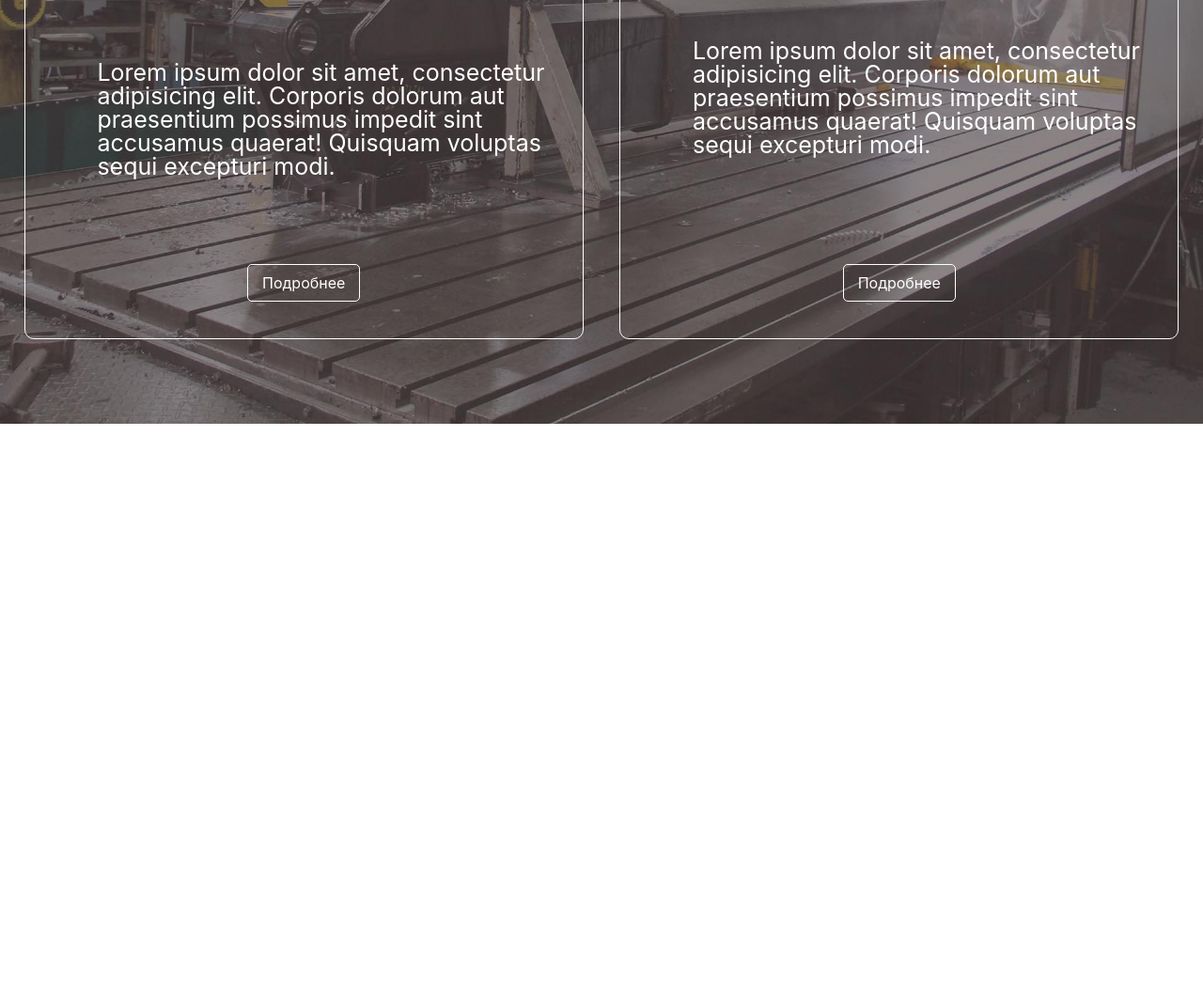
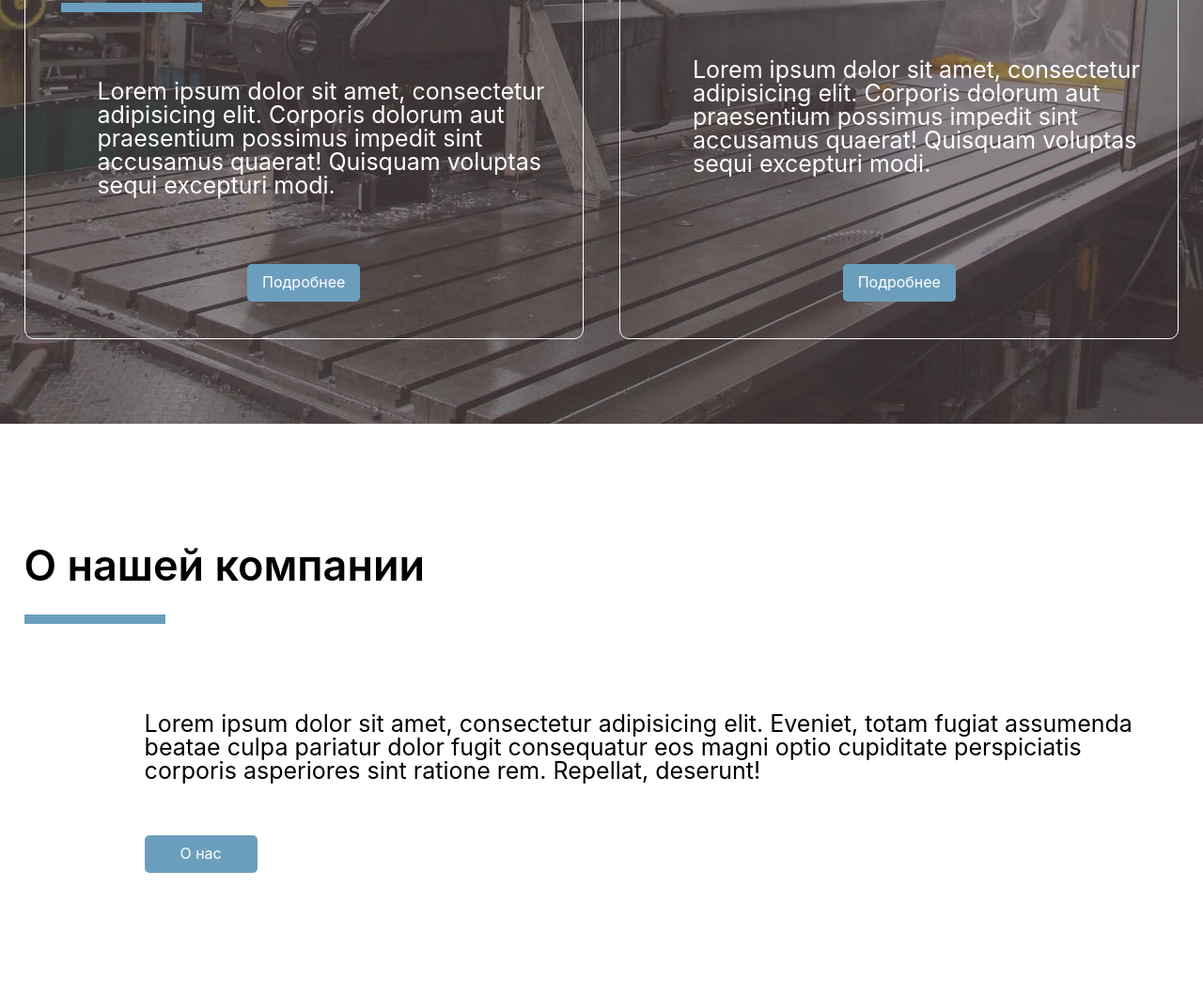
Before and after one commit to timgluk/shnek18-wp, a plain HTML site: page index.html in a window 1280 px wide. Shown: the part 349-1409 px from the top of the page at 94% size. Before the commit the page ends 800 px from the top, so only its background shows below. Drawn offline with Linux system fonts and the light colour scheme.

Commit message:
fix section slider. section about - done!

```diff
--- a/index.html
+++ b/index.html
@@ -41,18 +41,38 @@
     alt="станок">
     <div class="silder__wrapper">
       <div class="slider__product">
-        <h2 class="slider__title">Производство станков</h2>
+        <div class="slider__title-wrapper">
+          <h2 class="slider__title">Производство станков</h2>
+          <span class="subtitle-wrapper__underlining"></span>
+        </div>
         <p class="slider__text">Lorem ipsum dolor sit amet, consectetur adipisicing elit. Corporis dolorum aut praesentium possimus impedit sint accusamus quaerat! Quisquam voluptas sequi excepturi modi.</p>
         <a class="slider__link" href="#">Подробнее</a>
       </div>
       <div class="slider__product">
-        <h2 class="slider__title">Готовая продукция</h2>
+        <div class="slider__title-wrapper">
+          <h2 class="slider__title">Готовая продукция</h2>
+          <span class="subtitle-wrapper__underlining"></span>
+        </div>
         <p class="slider__text">Lorem ipsum dolor sit amet, consectetur adipisicing elit. Corporis dolorum aut praesentium possimus impedit sint accusamus quaerat! Quisquam voluptas sequi excepturi modi.</p>
         <a class="slider__link" href="#">Подробнее</a>
       </div>
     </div>
   </section>
-  <!-- <section class="products">
+  <section class="about">
+    <div class="about-wrapper">
+      <div class="about-title-wrapper">
+        <h2 class="about__title">О нашей компании</h2>
+        <span class="subtitle-wrapper__underlining"></span>
+      </div>
+      <div class="about__text-warpper">
+        <p class="about__text">
+          Lorem ipsum dolor sit amet, consectetur adipisicing elit. Eveniet, totam fugiat assumenda beatae culpa pariatur dolor fugit consequatur eos magni optio cupiditate perspiciatis corporis asperiores sint ratione rem. Repellat, deserunt!
+        </p>
+        <a href="#" class="about__link">О нас</a>
+      </div>
+    </div>
+  </section>
+  <section class="products">
     <div class="img-grid">
       <div class="subtitle-wrapper">
         <h2 class="img-grid__subtitle">Станки для производства шнеков</h2>
@@ -74,7 +94,7 @@
   </section> -->
   <!-- <section class="finish-products">
     <img class="finish-products__img" src="./src/img/finished-products.jpg" alt="">
-  </section> -->
+  </section>
 </body>
 <script src="./src/js/header.js"></script>
 <script src="./src/js/burger.js"></script>
--- /dev/null
+++ b/src/css/about.css
@@ -0,0 +1,60 @@
+.about {
+  display: flex;
+  flex-direction: row;
+  justify-content: center;
+  box-sizing: border-box;
+  overflow: hidden;
+  /* height: 100vh; */
+}
+
+.about-wrapper {
+  display: flex;
+  flex-direction: column;
+  gap: 3vw;
+  box-sizing: border-box;
+  max-width: 1280px;
+  width: 100%;
+  height: 100%;
+  /* align-items: center; */
+  padding: 10vw 2vw 10vw 2vw;
+}
+
+.about__title {
+  font-size: calc(36px + 9  * ((100vw - 320px) / (1280 - 320)));
+  font-weight: 600;
+  /* letter-spacing: 1px; */
+  color: #000;
+}
+
+.about__text-warpper {
+  display: flex;
+  flex-direction: column;
+  gap: 7vh;
+  padding-left: 10vw;
+  padding-top: 7vh;
+}
+
+.about__text {
+  font-size: calc(18px + 7 * ((100vw - 320px) / (1280 - 320)));
+}
+
+.about__link {
+  display: flex;
+  align-items: center;
+  justify-content: center;
+  width: 120px;
+  height: 40px;
+  box-sizing: border-box;
+  /* border: 1px solid white; */
+  border-radius: 5px;
+  padding-bottom: 2px;
+  color: white;
+  text-decoration: none;
+  background-color: var(--main-color);
+  /* align-self: center; */
+}
+
+.about__link:hover {
+  background-color: var(--active-color);
+
+}
--- a/src/css/index.css
+++ b/src/css/index.css
@@ -4,12 +4,14 @@
 @import url(./products.css);
 @import url(./finish-products.css);
 @import url(./burger.css);
+@import url(./about.css);
 /* @import url(./chief-slider.css); */
 @import url(https://fonts.googleapis.com/css?family=Montserrat:100,200,300,regular,500,600,700,800,900);
 
 
 body {
-  --main-color: #0781df;
+  --main-color: #6B9EBD;
+  --active-color: #0781df;
   margin: 0;
   font-family: -apple-system, BlinkMacSystemFont, 'Segoe UI', 'Roboto', 'Oxygen',
     'Ubuntu', 'Cantarell', 'Fira Sans', 'Droid Sans', 'Helvetica Neue',
--- a/src/css/slider.css
+++ b/src/css/slider.css
@@ -46,6 +46,7 @@
 .slider__title {
   font-size: calc(36px + 9  * ((100vw - 320px) / (1280 - 320)));
   font-weight: 700;
+  color: #fff;
 }
 
 .slider__text {
@@ -61,17 +62,17 @@
   width: 120px;
   height: 40px;
   box-sizing: border-box;
-  border: 1px solid white;
+  /* border: 1px solid white; */
   border-radius: 5px;
+  padding-bottom: 2px;
   color: white;
   text-decoration: none;
-  background-color: transparent;
+  background-color: var(--main-color);
   align-self: center;
 }
 
 .slider__link:hover {
-  background-color: var(--main-color);
-
+  background-color: var(--active-color);
 }
 
 @media (orientation: portrait) {
```
